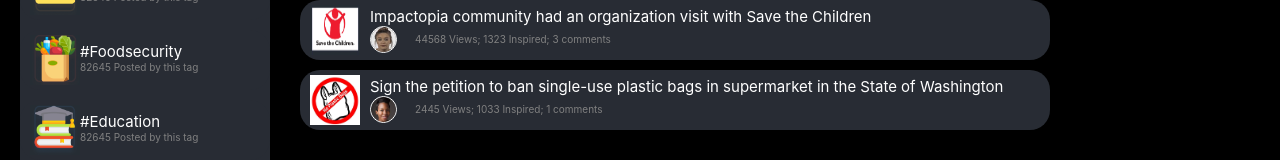
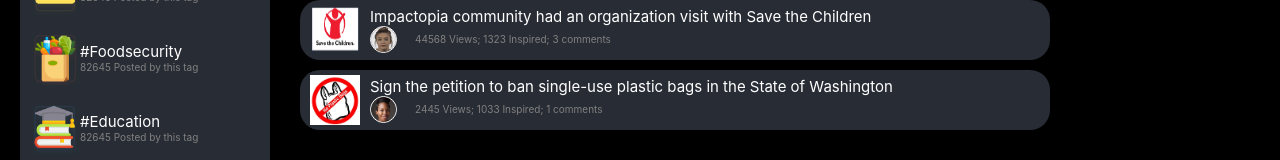
Before and after one commit to grey220022/Impact, a React (Create React App) app: page / in a window 1280 px wide. Shown: the part 495-655 px from the top of the page. Built offline with nearby package versions, Linux system fonts and the light colour scheme.

Commit message:
updated a post

```diff
--- a/src/community.js
+++ b/src/community.js
@@ -103,7 +103,7 @@ function Community() {
           </div>
             <div className="Topic-text">
               <div className="Topic-text1">
-                {"Sign the petition to ban single-use plastic bags in supermarket in the State of Washington"}
+                {"Sign the petition to ban single-use plastic bags in the State of Washington"}
               </div>
               <div className="Topic-photo-small-div">
                 <img src={a5} className="Topic-photo-small"/>
```
